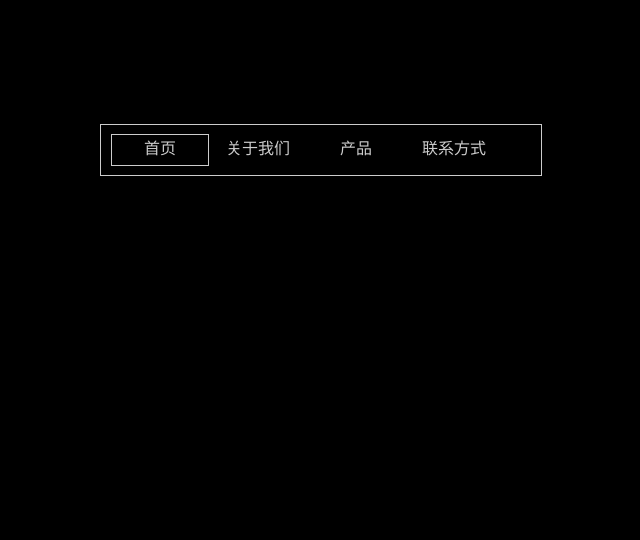
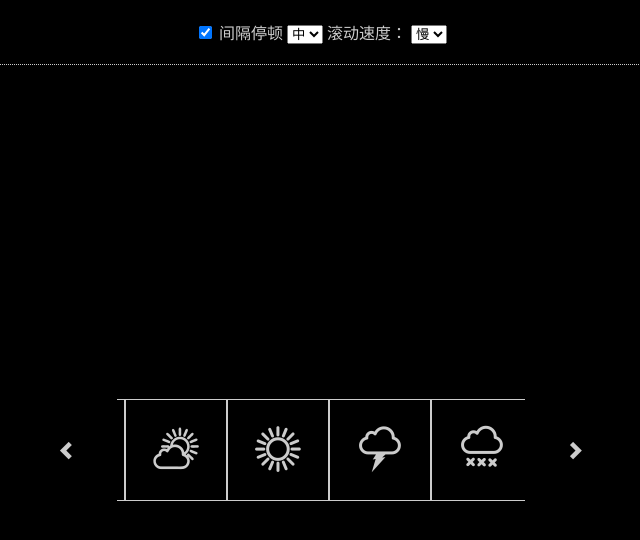
Before and after one commit to anota/blog, a Jekyll site: the page built from _posts/2013-09-14-indefinite-left.html, in a window 1280 px wide. Shown: the top 540 px of the page, without its empty margins (319-959 px from the left). Built offline with Jekyll 4.4.1, drawn with Linux system fonts in a browser that asks for light colours.

Commit message:
无限滚动添加6

```diff
--- a/_posts/2013-09-14-indefinite-left.html
+++ b/_posts/2013-09-14-indefinite-left.html
@@ -1,55 +1,226 @@
 ---
-layout: demo
 title: 左右无限滚动
 ---
+<!DOCTYPE html PUBLIC "-//W3C//DTD HTML 4.01//EN" "http://www.w3.org/TR/html4/strict.dtd">
+<html>
+<head>
+<meta http-equiv="Content-Type" content="text/html; charset=utf-8">
+<title>无标题文档</title>
 <style>
-* { padding: 0; margin: 0; }
-body{ background:#000; color:#ccc;}
-#nav{border:1px solid #ccc; padding:0 10px; width:420px; margin: 100px auto 0; }
-li { list-style: none; }
-ul { width: 400px; height: 50px; position: relative;}
-li { float: left; width: 98px; height: 48px; line-height: 48px;text-align: center; z-index: 2; position: relative; cursor: pointer; }
-.bg { width: 96px; height:30px; overflow: hidden; border:1px solid #ccc; position: absolute; top: 9px; left: 0; z-index: 1; }
+@font-face {
+ font-family:'RaphaelIcons';
+ src:url('{{site.baseurl}}/font/raphaelicons-webfont.eot');
+ src:url('{{site.baseurl}}/font/raphaelicons-webfont.woff') format('woff'), url('{{site.baseurl}}/font/raphaelicons-webfont.ttf') format('truetype'), url('{{site.baseurl}}/font/raphaelicons-webfont.svgwebfontKOf9F4sx') format('svg');
+ font-weight:normal;
+ font-style:normal;
+}
+.icon {
+  font-weight:normal;
+  font-size:normal;
+  line-height:normal;
+  font-family:'RaphaelIcons';
+  font-size:1.1em;
+  position:relative;
+  top:0.1em;
+}
+body, ul, li, div {
+  margin:0;
+  padding:0;
+}
+body {
+  background:#000;
+  color:#ccc;
+}
+ul, li {
+  list-style:none;
+}
+a {
+  text-decoration:none;
+  color:#ccc;
+}
+a:hover {
+  color:#fff;
+}
+#slide {
+  width:408px;
+  margin:-51px -204px;
+  position:absolute;
+  top:50%;
+  left:50%;
+}
+#wrap {
+  width:408px;
+  height:102px;
+  overflow:hidden;
+  position:relative;
+}
+ul {
+  position:absolute;
+  top:0;
+}
+li {
+  height:100px;
+  width:100px;
+  border:1px solid #ccc;
+  line-height:100px;
+  text-align:center;
+  font-size:60px;
+  float:left;
+}
+#left, #right {
+  font-size:36px;
+  text-align:center;
+  line-height:36px;
+  height:102px;
+  width:102px;
+  line-height:102px;
+  cursor:pointer;
+  position:absolute;
+}
+#left {
+  left:-102px;
+}
+#right {
+  right:-102px;
+  top:0;
+}
+.control {
+  border-bottom: 1px dotted #ccc;
+  background:none;
+  text-align: center;
+  padding: 20px 0;
+}
 </style>
-<div id="nav">
-    <ul id="ul1">
-        <li>首页</li>
-        <li>关于我们</li>
-        <li>产品</li>
-        <li>联系方式</li>
-        <li class="bg"></li>
+</head>
+<body>
+<div class="control">
+  <label id="chk_pause">
+    <input type="checkbox" checked="checked">
+    间隔停顿</label>
+  <select id="pause_time">
+    <option value="100">短</option>
+    <option value="1000" selected="selected">中</option>
+    <option value="3000">长</option>
+  </select>
+  滚动速度：
+  <select id="sel_speed">
+    <option value="2">慢</option>
+    <option value="5">中</option>
+    <option value="10">快</option>
+  </select>
+</div>
+<div id='slide'  class="icon">
+  <a href="javascript:" id='left'><</a>
+  <div id='wrap'>
+    <ul>
+      <li>%</li>
+      <li>&</li>
+      <li>'</li>
+      <li>(</li>
+      <li>)</li>
+      <li>*</li>
     </ul>
+  </div>
+  <a href="javascript:" id="right">=</a>
 </div>
 <script>
-//弹性运动框架
-var iSpeed=0;
-var left=0;
-function flexMove(obj,iTarget)
-{
-	clearInterval(obj.timer);
-	obj.timer = setInterval(function(){
-		//弹性运动 必须要有前后退
-		iSpeed += (iTarget-obj.offsetLeft)/5;
-		iSpeed *=0.7;
-		left+=iSpeed;
-		if(Math.abs(iSpeed)<1&&Math.abs(iTarget-left)<1)
-		{
-			clearInterval(obj.timer);
-			obj.style.left = iTarget +"px";
-		}else
-		{
-			obj.style.left = left + "px";
-		}
-	},30)
-};
-var oUl = document.getElementById("ul1");
-var aLi = oUl.getElementsByTagName("li");
-var oBg= aLi[aLi.length-1];
-for(var i =0;i<aLi.length-1;i++)
-{
-	aLi[i].onmouseover = function()
+(function(){
+	var oSlide = document.getElementById("slide");
+	var oLeft= document.getElementById("left");
+	var oRight =document.getElementById("right");
+	var oWrap = document.getElementById("wrap");
+	var oUl = oWrap.getElementsByTagName("ul")[0];
+	var aLi = oWrap.getElementsByTagName("li");
+	var oChk = document.getElementById("chk_pause");
+	var oPauseTime = document.getElementById("pause_time");
+	var oSpeed = document.getElementById("sel_speed");
+	var bPause = true;
+	var iPauseTime = 1000;
+	var timer= null;
+	var timerOut = null;
+	var iSpeed =30;
+	var iSpeed2 = 2;
+	var toggle = 1;
+	var iNum =5;
+	oUl.innerHTML += oUl.innerHTML;
+	var iUlWidth = aLi[0].offsetWidth * aLi.length;
+	oUl.style.width = iUlWidth + 'px';
+	//控制向左运动
+	oLeft.onmouseover = function()
 	{
-		flexMove(oBg,this.offsetLeft);
+		toggle = -1;
+		autoPlay();
 	};
-};
+	//控制向右运动
+	oRight.onmouseover = function()
+	{
+		toggle =1;
+		autoPlay();
+	}
+	//播放
+	var autoPlay = function()
+	{
+		if(timer)clearInterval(timer);
+		timer = setInterval(function(){
+			iNum += 2*toggle*iSpeed2;
+			if(iNum<-iUlWidth/2)
+			{
+				iNum = 0;
+			}else if(iNum>0)
+			{
+				iNum = -iUlWidth/2;
+			};
+			//间隔停顿运动
+			if(bPause)
+			{
+				//console.log(Math.abs(iNum - Math.round(iNum/aLi[0].offsetWidth)*aLi[0].offsetWidth))
+				if(Math.abs(iNum - Math.round(iNum/aLi[0].offsetWidth)*aLi[0].offsetWidth) <= Math.ceil(iSpeed2))
+				{
+					clearInterval(timer);
+					timerOut=setTimeout
+					(
+						function ()
+						{
+							autoPlay();
+						}, iPauseTime
+					);
+
+					iNum=Math.round(iNum/aLi[0].offsetWidth)*aLi[0].offsetWidth;
+				}
+			}
+			//运动关键点
+			oUl.style.left = iNum + 'px';
+		},iSpeed);
+	}
+	//加载后执行
+	autoPlay();
+	//拓展 ->移入暂停
+	oUl.onmouseover = function()
+	{
+		if(timer)clearInterval(timer);
+	};
+	oUl.onmouseout = function()
+	{
+		autoPlay();
+	};
+	//拓展间隔
+	oChk.onclick = function()
+	{
+		bPause = oChk.getElementsByTagName("input")[0].checked;
+	}
+
+	//改变速度
+	oSpeed.onchange = function()
+	{
+		iSpeed2 = parseInt(this.value);
+	}
+	//改变停留时间
+	oPauseTime.onchange = function()
+	{
+		iPauseTime = parseInt(this.value);
+	}
+
+})()
 </script>
+</body>
+</html>
```
